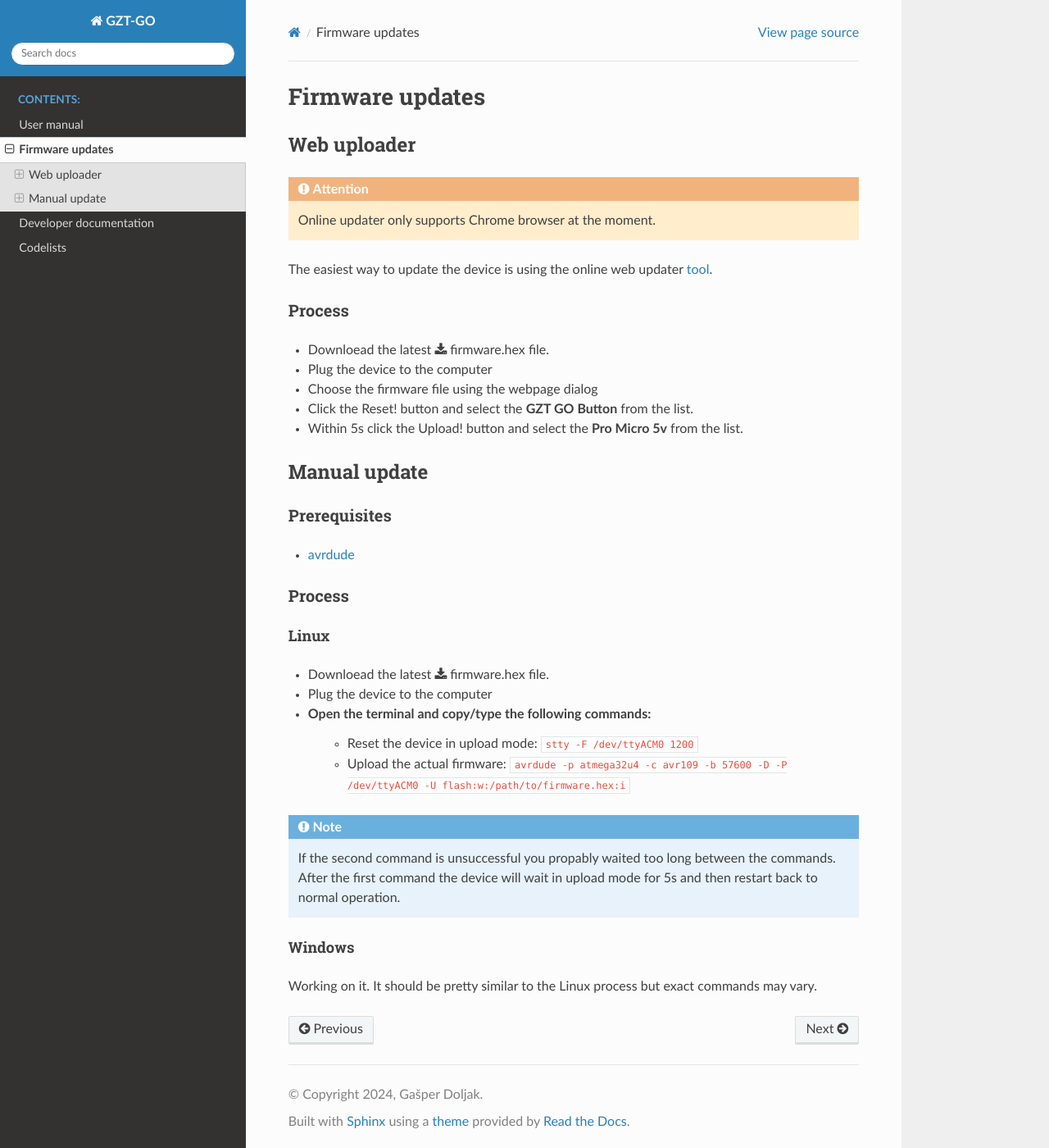
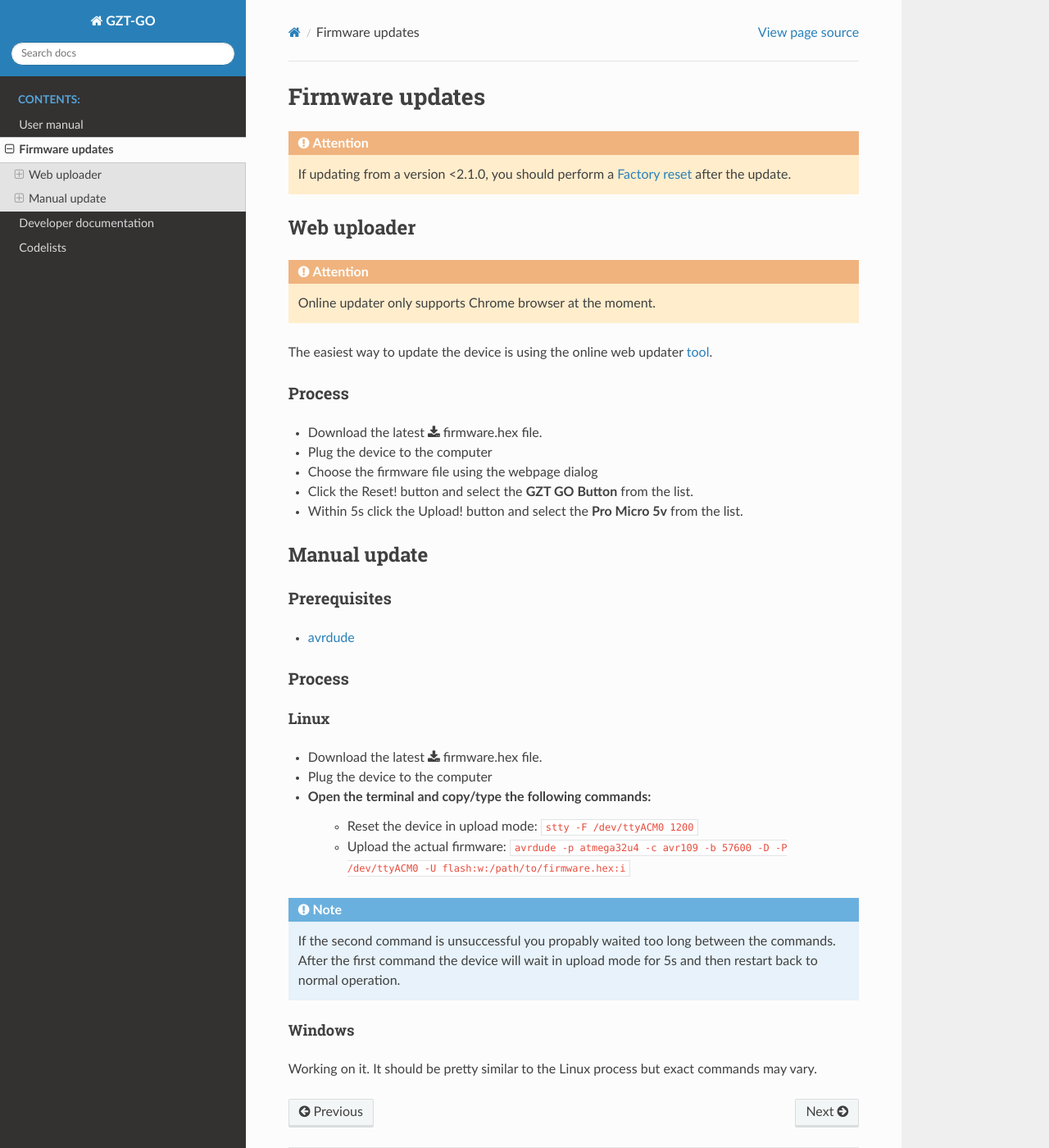
Before and after one commit to gztproject/GO-button, a Sphinx documentation site: the page built from docs/updating.rst, in a window 1280 px wide and 1400 px high. Shown: the whole window at 82% size. Built offline with Sphinx 7.4.7 and the Read the Docs theme 2.0.0, drawn with Linux system fonts in a browser that asks for light colours.

Commit message:
Fixed update manual

```diff
--- a/docs/updating.rst
+++ b/docs/updating.rst
@@ -3,6 +3,9 @@
 #####################
 Firmware updates
 #####################
+
+.. attention::
+    If updating from a version <2.1.0, you should perform a :ref:`factory reset` after the update.
 
 Web uploader
 =============
@@ -12,10 +15,12 @@ Web uploader
 
 The easiest way to update the device is using the online web updater tool_.
 
+
+
 Process
 ----------
 
-- Downloead the latest :download:`firmware.hex <_static/firmware-2.1.0.hex>` file.
+- Download the latest :download:`firmware.hex <_static/firmware-2.1.0.hex>` file.
 - Plug the device to the computer
 - Choose the firmware file using the webpage dialog
 - Click the Reset! button and select the **GZT GO Button** from the list.
@@ -40,7 +45,7 @@ Process
 Linux
 ^^^^^^
 
-- Downloead the latest :download:`firmware.hex <_static/firmware-2.1.0.hex>`  file.
+- Download the latest :download:`firmware.hex <_static/firmware-2.1.0.hex>`  file.
 - Plug the device to the computer
 - Open the terminal and copy/type the following commands:
     - Reset the device in upload mode: ``stty -F /dev/ttyACM0 1200``
```
